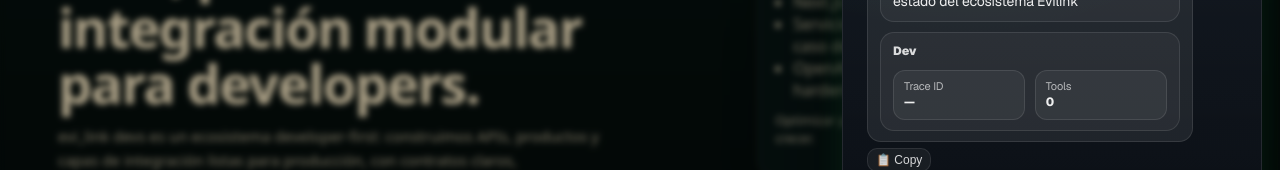
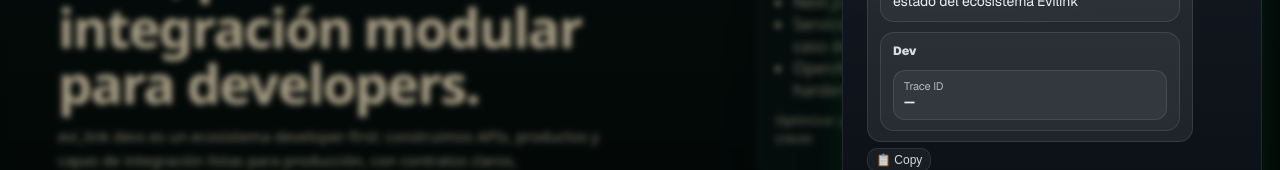
Before and after one commit to IanMartin16/evilink, a Next.js app: page / in a window 1280 px wide. Both pictures are taken after a click on the button "Abrir Nexus". Shown: the part 363-533 px from the top of the page. Built offline with nearby package versions, Linux system fonts and the light colour scheme.

Commit message:
add:some minor widget changes

```diff
--- a/app/components/NexusWidget.tsx
+++ b/app/components/NexusWidget.tsx
@@ -1115,7 +1115,7 @@ function DevMeta({ m }: { m: Msg }) {
       <div
         style={{
           display: "grid",
-          gridTemplateColumns: "repeat(2, minmax(0, 1fr))",
+          gridTemplateColumns: "repeat(1, minmax(0, 1fr))",
           gap: 10,
         }}
       >
@@ -1131,20 +1131,6 @@ function DevMeta({ m }: { m: Msg }) {
           <div style={{ fontSize: 11, opacity: 0.7 }}>Trace ID</div>
           <div style={{ fontSize: 12, fontWeight: 800, overflowWrap: "anywhere" }}>
             {m.traceId ?? "—"}
-          </div>
-        </div>
-
-        <div
-          style={{
-            padding: "8px 10px",
-            borderRadius: 12,
-            border: `1px solid ${EVILINK.border}`,
-            background: "rgba(255,255,255,0.05)",
-          }}
-        >
-          <div style={{ fontSize: 11, opacity: 0.7 }}>Tools</div>
-          <div style={{ fontSize: 12, fontWeight: 800 }}>
-            {toolResults.length}
           </div>
         </div>
       </div>
```
